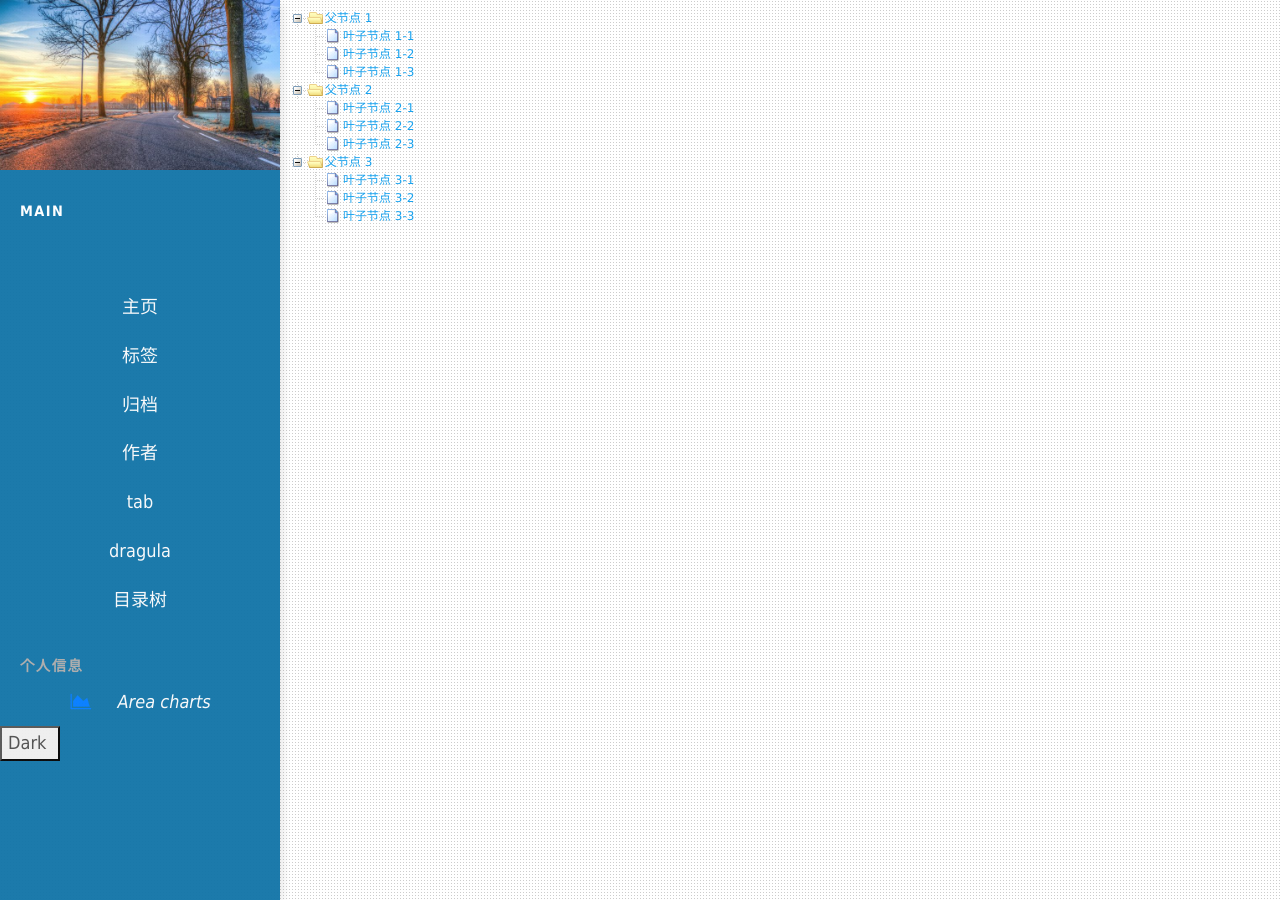
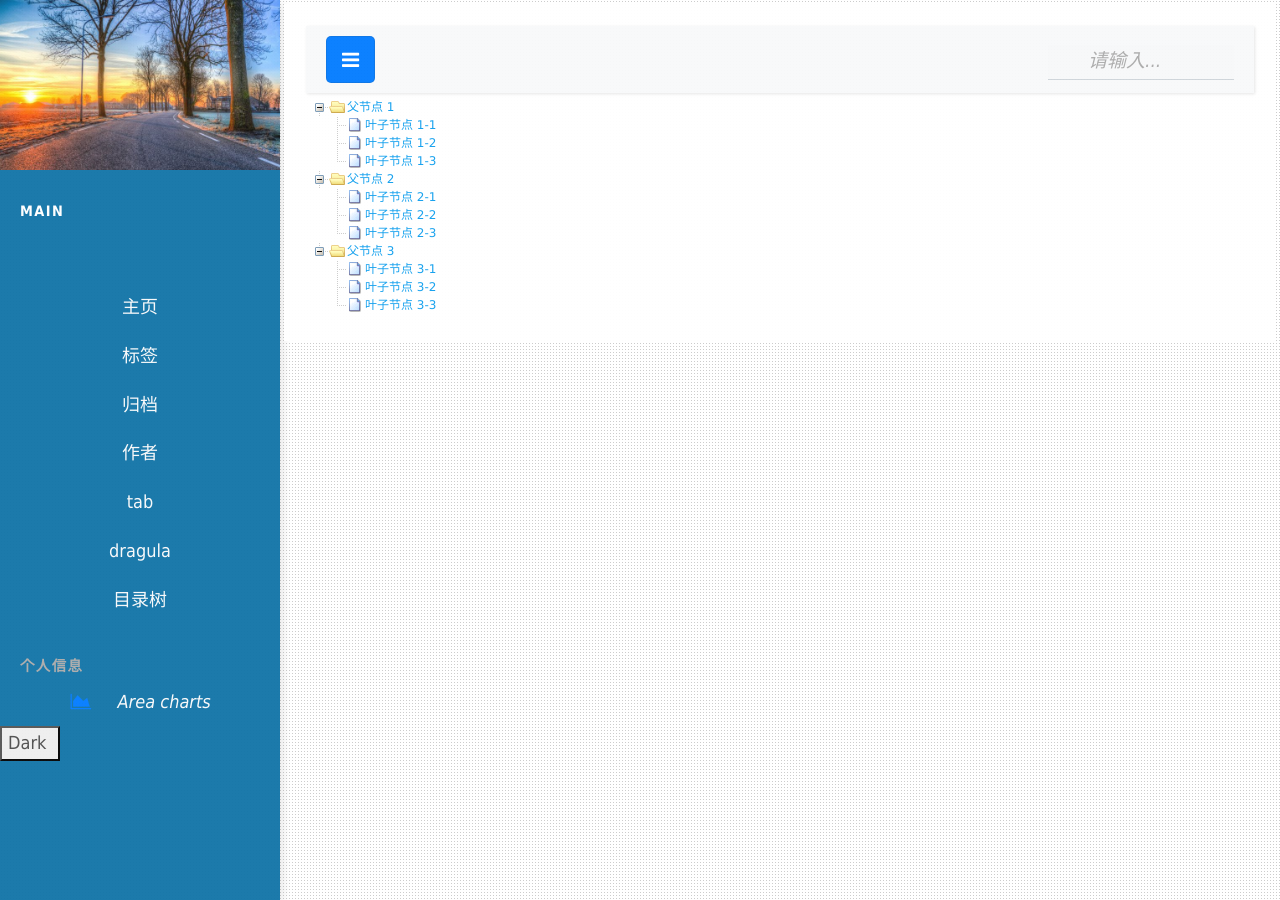
Before and after one commit to nengwuzhi/nengwuzhi.github.ioce, a Jekyll site: the page built from pages/zTree.html, in a window 1280 px wide. Built offline with Jekyll 4.4.1, drawn with Linux system fonts in a browser that asks for light colours; nearby versions of some CDN libraries.

Commit message:
Update index_alt.html

```diff
--- a/_layouts/index_alt.html
+++ b/_layouts/index_alt.html
@@ -6,5 +6,8 @@ layout: null
     {% include Side_navigation.html %}
 
            <div id="content" class="page-content p-5">
+                <div class="col-md-12 container">
+                {% include top_nav.html %}
                     {{ content }}
+                </div>
           </div>
```
